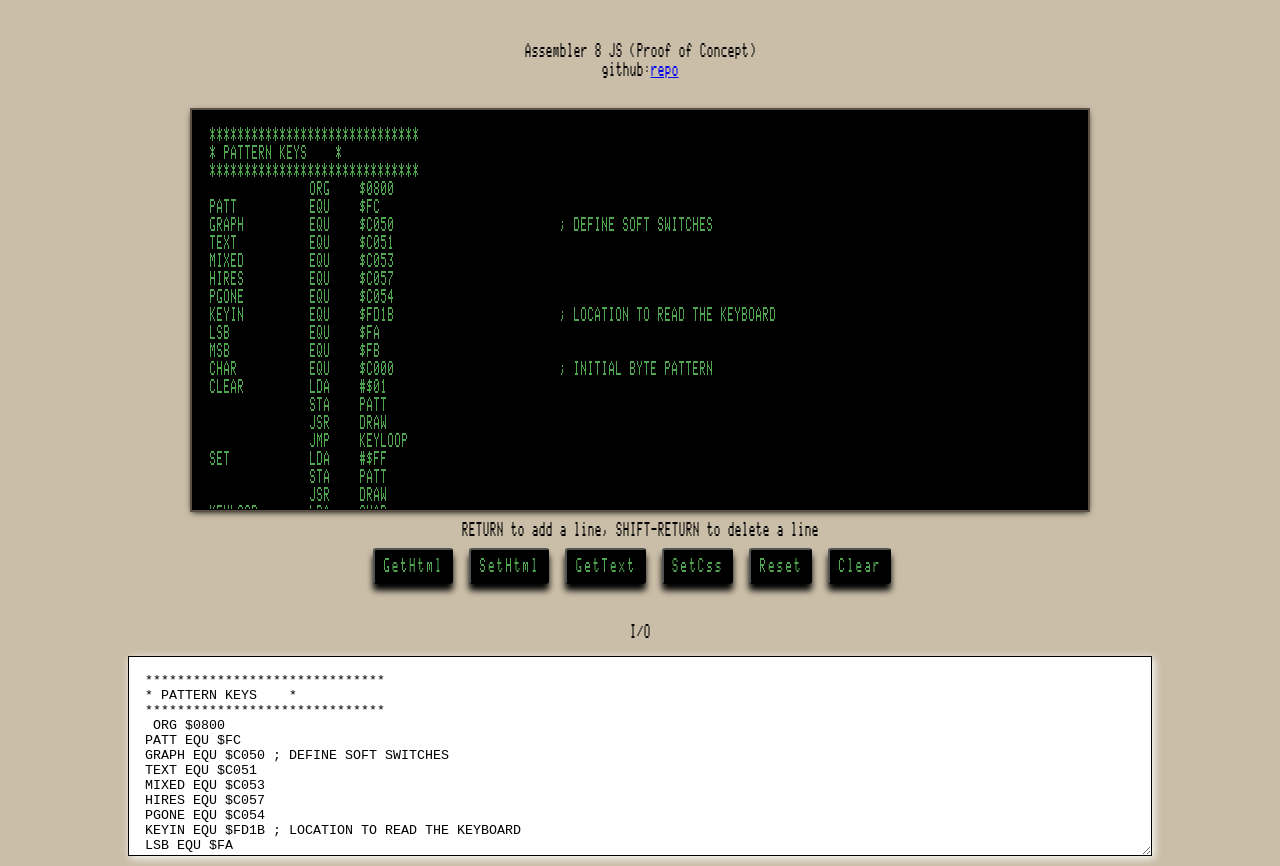
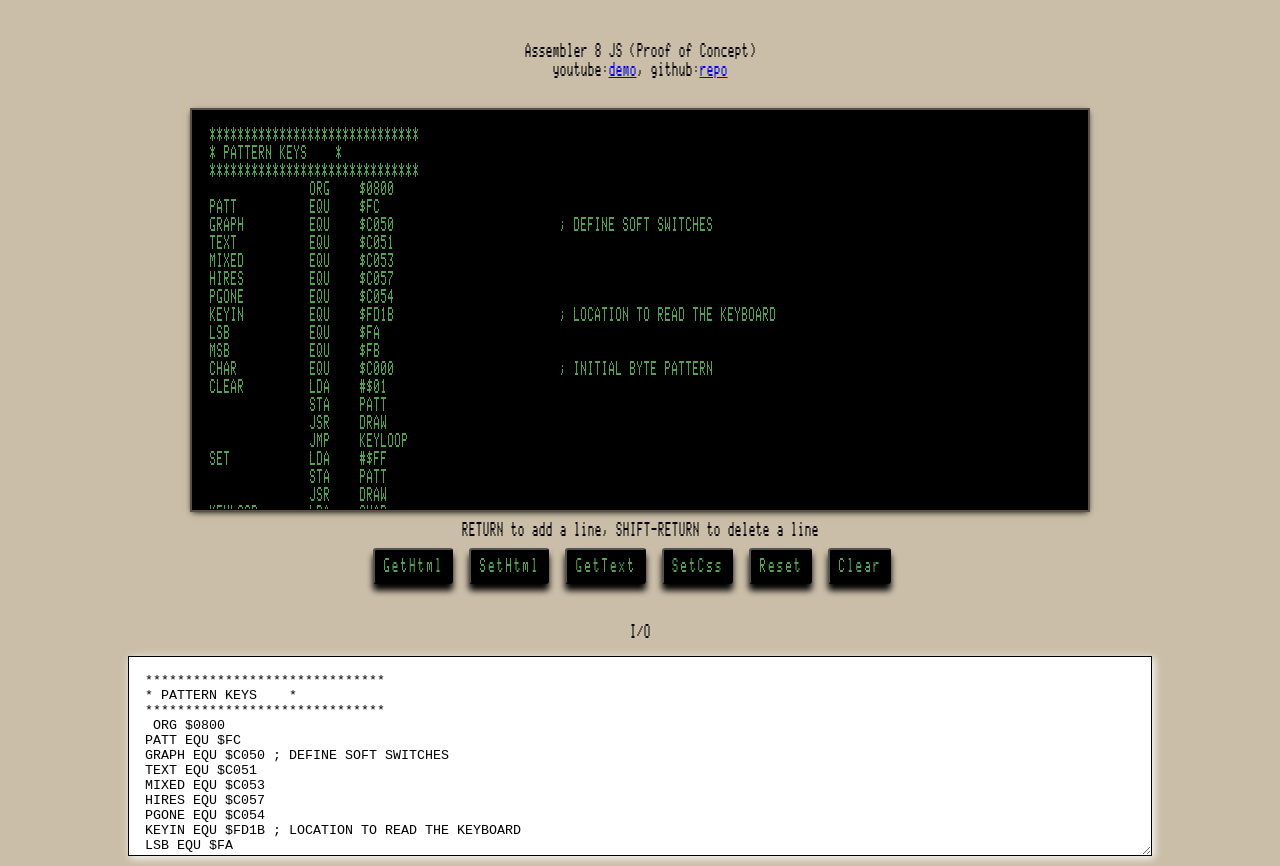
Before and after one commit to wwlib/assembler-8-js, a plain HTML site: page index.html in a window 1280 px wide. Shown: the top 866 px of the page. Drawn offline with Linux system fonts and the light colour scheme.

Commit message:
updated docs.

```diff
--- a/index.html
+++ b/index.html
@@ -15,7 +15,7 @@
 <body>
     <div class="title">
         <div>Assembler 8 JS (Proof of Concept)</div>
-        <div>github: <a href="https://github.com/wwlib/assembler-8-js">repo</a></div>
+        <div>youtube: <a href="https://youtu.be/7-aDlfaTPNk">demo</a>, github: <a href="https://github.com/wwlib/assembler-8-js">repo</a></div>
     </div>
 
     <div class="center">
```
Also changed, not shown: docs/assembler-8-js-editor.png, docs/assembler-8-js-io.png, 1 other file.
